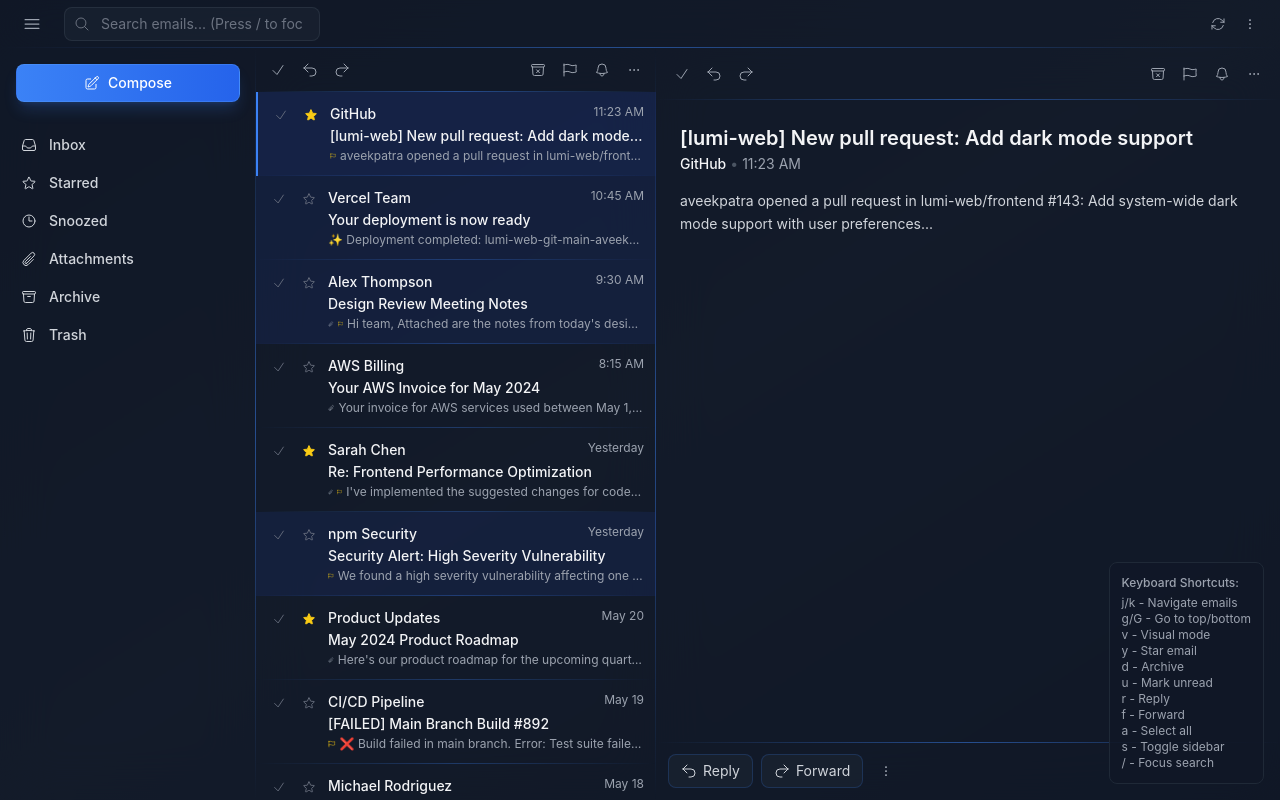
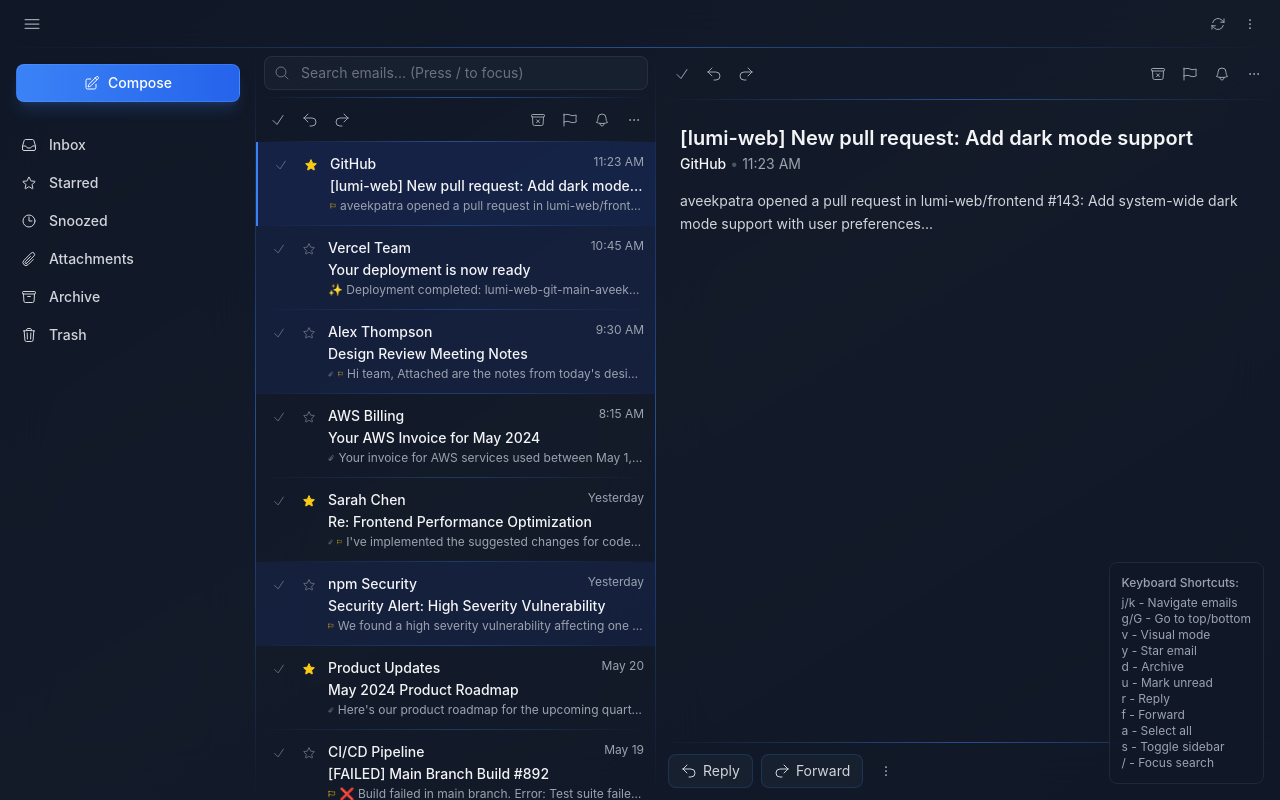
Before and after one commit to aveekpatra/lumi-web, a Next.js app: page / in a window 1280 px wide. Built offline with nearby package versions, Linux system fonts and the light colour scheme.

Commit message:
Implement email scrolling functionality and enhance search bar design; added refs for email elements to enable smooth scrolling into view when selected, and improved search input styling for better user experience.

```diff
--- a/app/page.tsx
+++ b/app/page.tsx
@@ -1,6 +1,6 @@
 "use client";
 
-import { useState, useEffect } from "react";
+import { useState, useEffect, useRef, useCallback } from "react";
 import {
   InboxIcon,
   PaperAirplaneIcon,
@@ -225,6 +225,43 @@
   const [selectedEmails, setSelectedEmails] = useState<number[]>([]);
   const [mode, setMode] = useState<"normal" | "visual">("normal");
   const [searchFocused, setSearchFocused] = useState(false);
+  const emailListRef = useRef<HTMLDivElement>(null);
+  const emailRefs = useRef<(HTMLDivElement | null)[]>([]);
+
+  // Initialize email refs array
+  useEffect(() => {
+    emailRefs.current = emailRefs.current.slice(0, mockEmails.length);
+  }, []);
+
+  // Scroll selected email into view
+  const scrollSelectedEmailIntoView = useCallback((index: number) => {
+    const emailElement = emailRefs.current[index];
+    if (emailElement && emailListRef.current) {
+      const container = emailListRef.current;
+      const elementRect = emailElement.getBoundingClientRect();
+      const containerRect = container.getBoundingClientRect();
+
+      // Check if element is not fully visible
+      if (
+        elementRect.bottom > containerRect.bottom ||
+        elementRect.top < containerRect.top
+      ) {
+        // If element is below viewport, scroll it into view at the bottom
+        if (elementRect.bottom > containerRect.bottom) {
+          emailElement.scrollIntoView({ block: "end", behavior: "smooth" });
+        }
+        // If element is above viewport, scroll it into view at the top
+        else if (elementRect.top < containerRect.top) {
+          emailElement.scrollIntoView({ block: "start", behavior: "smooth" });
+        }
+      }
+    }
+  }, []);
+
+  // Update scroll position when selected index changes
+  useEffect(() => {
+    scrollSelectedEmailIntoView(selectedIndex);
+  }, [selectedIndex, scrollSelectedEmailIntoView]);
 
   // Vim-style navigation handlers
   useEffect(() => {
@@ -384,33 +421,6 @@
           >
             <Bars3Icon className="h-5 w-5" />
           </button>
-          <div className="relative group">
-            <input
-              type="text"
-              placeholder="Search emails... (Press / to focus)"
-              className="
-                w-64 py-1.5 pl-9 pr-4 rounded-lg
-                bg-gray-800/50 hover:bg-gray-800/70
-                border border-gray-700/50
-                focus:border-blue-500/30 focus:outline-none focus:ring-2 focus:ring-blue-500/20
-                transition-all duration-300 ease-in-out
-                text-gray-100 placeholder-gray-500 text-sm
-                focus:w-96
-              "
-              onFocus={() => setSearchFocused(true)}
-              onBlur={() => setSearchFocused(false)}
-            />
-            <div
-              className="
-              absolute left-2.5 top-1/2 -translate-y-1/2
-              text-gray-500
-              transition-all duration-300 ease-in-out
-              group-focus-within:text-blue-500
-            "
-            >
-              <MagnifyingGlassIcon className="h-4 w-4" />
-            </div>
-          </div>
         </div>
         <div className="flex-1" />
         <div className="flex items-center gap-1">
@@ -485,6 +495,38 @@
         {/* Email List */}
         <div className="w-[400px] bg-gray-900/80 backdrop-blur-xl flex flex-col relative flex-shrink-0">
           <div className="absolute inset-y-0 right-0 w-[1px] bg-gradient-to-b from-transparent via-blue-500/50 to-transparent"></div>
+
+          {/* Search Bar */}
+          <div className="p-2 relative flex-shrink-0">
+            <div className="relative group">
+              <input
+                type="text"
+                placeholder="Search emails... (Press / to focus)"
+                className="
+                  w-full py-1.5 pl-9 pr-4 rounded-lg
+                  bg-gray-800/50 hover:bg-gray-800/70
+                  border border-gray-700/50
+                  focus:border-blue-500/30 focus:outline-none focus:ring-2 focus:ring-blue-500/20
+                  transition-all duration-300 ease-in-out
+                  text-gray-100 placeholder-gray-500 text-sm
+                "
+                onFocus={() => setSearchFocused(true)}
+                onBlur={() => setSearchFocused(false)}
+              />
+              <div
+                className="
+                absolute left-2.5 top-1/2 -translate-y-1/2
+                text-gray-500
+                transition-all duration-300 ease-in-out
+                group-focus-within:text-blue-500
+              "
+              >
+                <MagnifyingGlassIcon className="h-4 w-4" />
+              </div>
+            </div>
+            <div className="absolute inset-x-0 bottom-0 h-[1px] bg-gradient-to-r from-transparent via-blue-500/50 to-transparent"></div>
+          </div>
+
           {/* Email List Header */}
           <div className="p-2 flex items-center gap-1 relative flex-shrink-0">
             <div className="absolute inset-x-0 bottom-0 h-[1px] bg-gradient-to-r from-transparent via-blue-500/50 to-transparent"></div>
@@ -513,10 +555,13 @@
           </div>
 
           {/* Email List Content */}
-          <div className="overflow-y-auto flex-1 min-h-0">
+          <div ref={emailListRef} className="overflow-y-auto flex-1 min-h-0">
             {mockEmails.map((email, index) => (
               <div
                 key={email.id}
+                ref={(el: HTMLDivElement | null) => {
+                  emailRefs.current[index] = el;
+                }}
                 className={`
                   p-3 relative
                   hover:bg-gray-800/30 cursor-pointer
```
